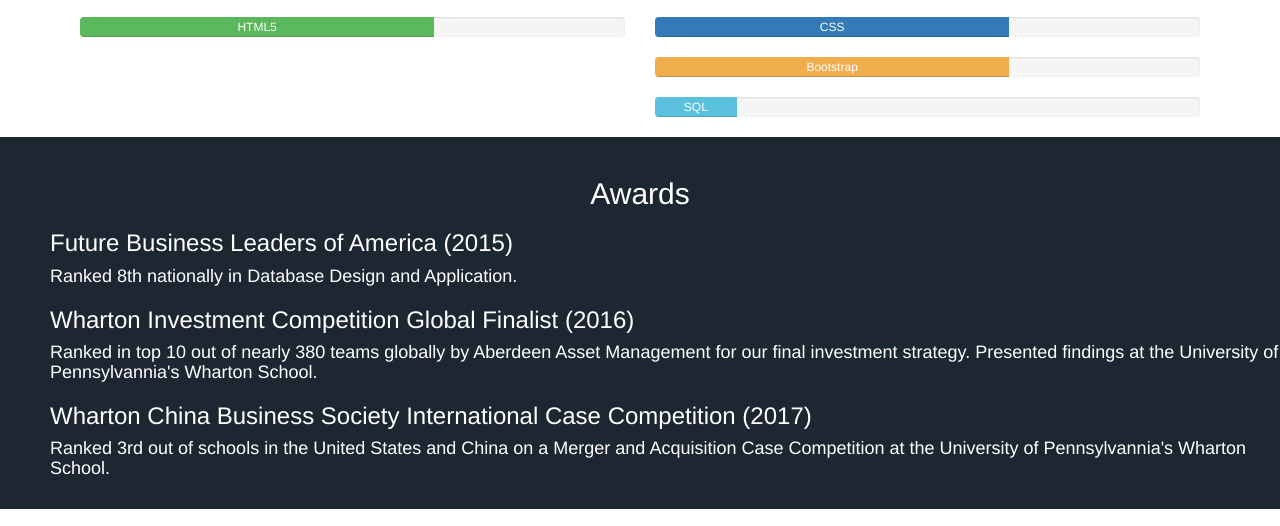
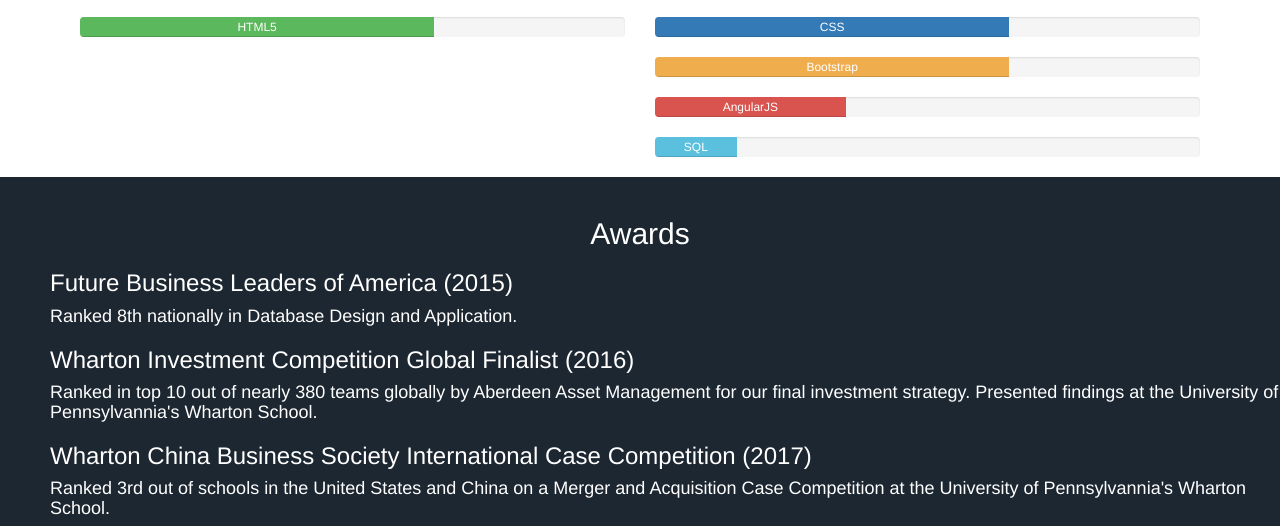
Before and after one commit to ArnabDey/ArnabDey.github.io, a plain HTML site: page index.html in a window 1280 px wide. Shown: the part 2665-3191 px from the top of the page. Drawn offline with nearby package versions, Linux system fonts and the light colour scheme.

Commit message:
Changed skills

```diff
--- a/index.html
+++ b/index.html
@@ -183,6 +183,11 @@
 							</div>
 						</div>
                         <div class = "progress">
+                          <div class="progress-bar progress-bar-danger" role="progressbar" aria-valuenow = "65" ariavalue-min = "0" ariavalue-max = "100" style= "width: 35%">
+                        AngularJS
+                            </div>
+                        </div>
+                        <div class = "progress">
                           <div class="progress-bar progress-bar-info" role="progressbar" aria-valuenow = "65" ariavalue-min = "0" ariavalue-max = "100" style= "width: 15%">
                         SQL
                             </div>
```
